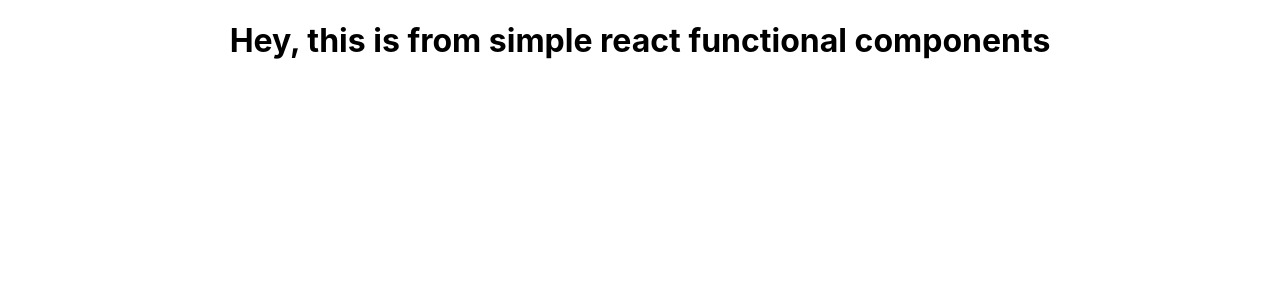
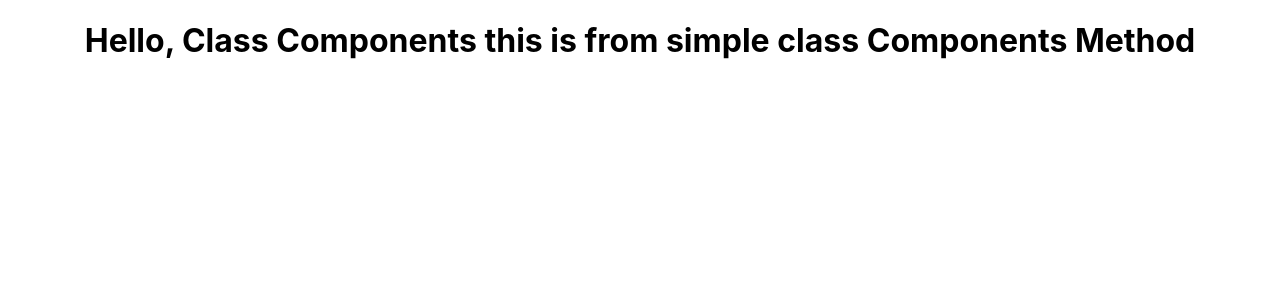
Before and after one commit to hyousafdev/Front-End-Developement-Course, a React (Create React App) app in the folder react-js/: page / in a window 1280 px wide. Shown: the top 300 px of the page. Built offline with nearby package versions, Linux system fonts and the light colour scheme.

Commit message:
Class Component

```diff
--- a/react-js/src/App.js
+++ b/react-js/src/App.js
@@ -2,13 +2,15 @@
 import './App.css';
 import React, { Component } from 'react';
 import Greet from './Components/functionalComponents';
+import ClassComponent from './Components/classComponent';
 
 class App extends Component {
    render() {
     return (
       <div className="App">
 
-      <Greet />
+      {/* <Greet /> */}
+      <ClassComponent />
 
       </div>
     );
--- /dev/null
+++ b/react-js/src/Components/classComponent.js
@@ -0,0 +1,13 @@
+// Here we import React, { Component } class from React.
+import React, { Component } from 'react'
+
+// Here we can create a class with name of Class_Components and extends with Component
+class ClassComponent extends Component {
+    // render method which returns some HTML elements
+    render() {
+        return <h1>Hello, Class Components this is from simple class Components Method</h1>
+    }
+}
+
+///Here we export the class componet and import into the App.js file
+export default ClassComponent;
```
